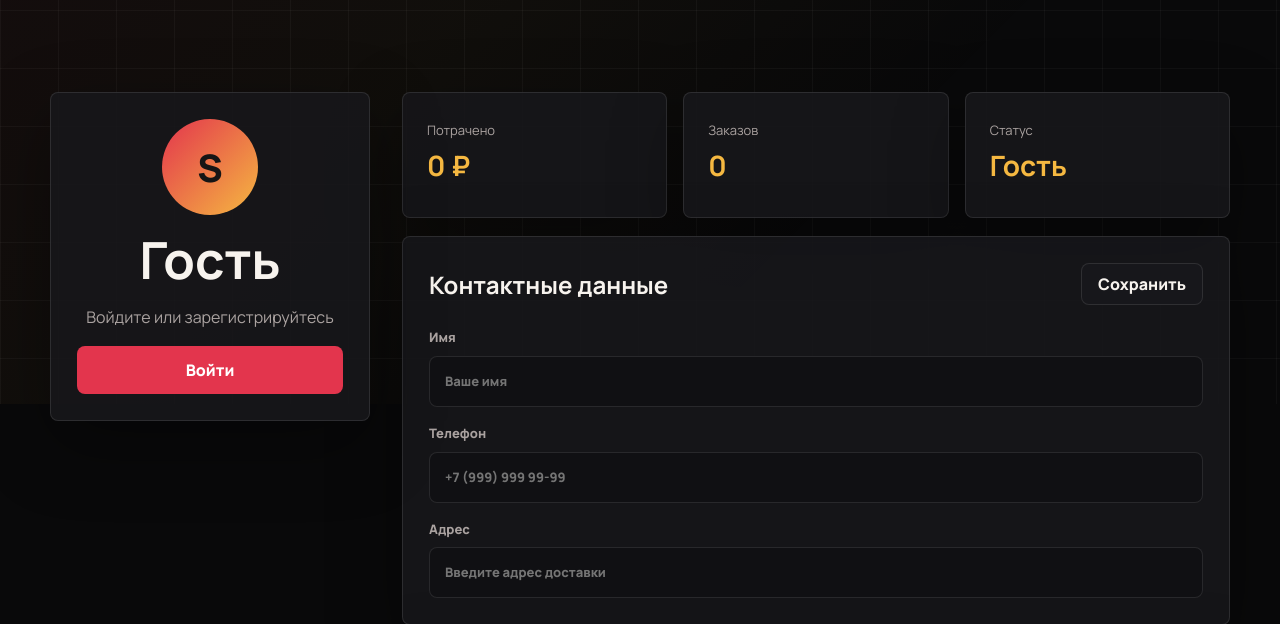
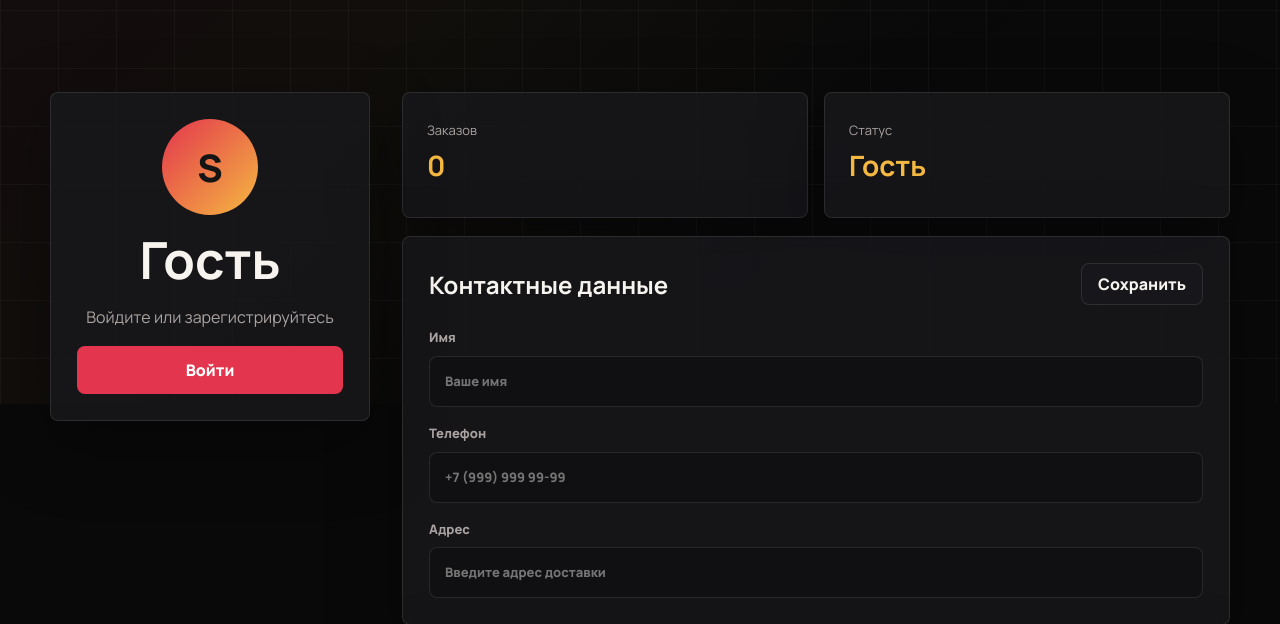
Before and after one commit to Anomaly352/BagaevDiplom, a PHP site: page /account.html in a window 1280 px wide. Shown: the part 396-1020 px from the top of the page. Run offline with PHP 8.4, Linux system fonts and the light colour scheme; some libraries are stand-ins or nearby versions.

Commit message:
Remove spent stat from account

```diff
--- a/JAva/app.js
+++ b/JAva/app.js
@@ -737,13 +737,11 @@ async function initAccountPage() {
     const profile = await currentProfile();
     const isLoggedIn = Boolean(profile?.authUser);
     const orders = await loadUserOrders(profile?.id);
-    const spent = orders.reduce((sum, order) => sum + Number(order.total || 0), 0);
     const role = !isLoggedIn ? "Гость" : profile.is_admin ? "Админ" : "Клиент";
 
     setText(".js-profile-name", isLoggedIn ? profile.full_name || "Клиент" : "Гость");
     setText(".js-profile-email", isLoggedIn ? profile.email : "Войдите или зарегистрируйтесь");
     setText(".js-avatar", isLoggedIn ? (profile.full_name || profile.email || "S").slice(0, 1).toUpperCase() : "S");
-    setText(".js-spent", formatPrice(spent));
     setText(".js-orders-count", orders.length);
     setText(".js-status", role);
 
--- a/account.html
+++ b/account.html
@@ -47,7 +47,6 @@
 
                 <div class="dashboard">
                     <div class="dashboard-stats">
-                        <div><span>Потрачено</span><strong class="js-spent">0 ₽</strong></div>
                         <div><span>Заказов</span><strong class="js-orders-count">0</strong></div>
                         <div><span>Статус</span><strong class="js-status">Гость</strong></div>
                     </div>
--- a/css/style.css
+++ b/css/style.css
@@ -375,6 +375,10 @@ body.theme-light .auth-text p {
     display: grid;
     grid-template-columns: repeat(3, 1fr);
     gap: 16px;
+}
+
+.account-layout .dashboard-stats {
+    grid-template-columns: repeat(2, 1fr);
 }
 
 .feature-list article,
```
